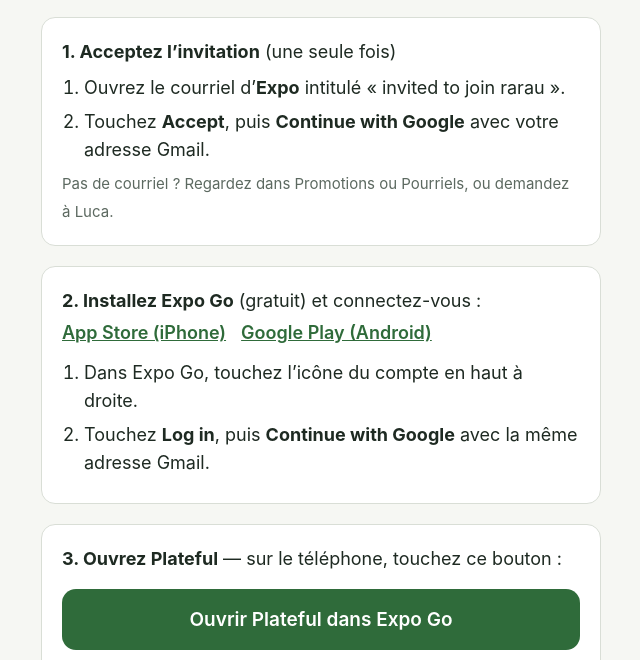
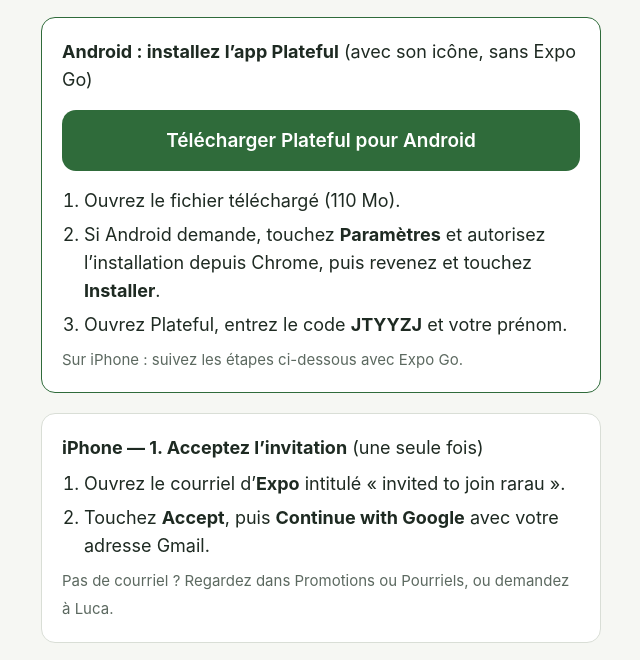
Before and after one commit to lucardeve/plateful-site, a plain HTML site: page index.html in a window 1280 px wide. Shown: the part 138-798 px from the top of the page, without its empty margins (319-959 px from the left). Drawn offline with Linux system fonts and the light colour scheme.

Commit message:
Android APK download

```diff
--- a/index.html
+++ b/index.html
@@ -23,8 +23,19 @@
   <h1>Plateful</h1>
   <p class="sub">Les recettes de la famille, notées par toute la famille.</p>
 
+  <div class="card" style="border-color:#2F6B3A">
+    <strong>Android : installez l’app Plateful</strong> (avec son icône, sans Expo Go)
+    <a class="btn" href="https://expo.dev/artifacts/eas/x1PMawvu9JzYpF9HgOshmMCtyq4JJAP-JMKbpf7kMpc.apk">Télécharger Plateful pour Android</a>
+    <ol>
+      <li>Ouvrez le fichier téléchargé (110 Mo).</li>
+      <li>Si Android demande, touchez <b>Paramètres</b> et autorisez l’installation depuis Chrome, puis revenez et touchez <b>Installer</b>.</li>
+      <li>Ouvrez Plateful, entrez le code <b>JTYYZJ</b> et votre prénom.</li>
+    </ol>
+    <small>Sur iPhone : suivez les étapes ci-dessous avec Expo Go.</small>
+  </div>
+
   <div class="card">
-    <strong>1. Acceptez l’invitation</strong> (une seule fois)
+    <strong>iPhone — 1. Acceptez l’invitation</strong> (une seule fois)
     <ol>
       <li>Ouvrez le courriel d’<b>Expo</b> intitulé « invited to join rarau ».</li>
       <li>Touchez <b>Accept</b>, puis <b>Continue with Google</b> avec votre adresse Gmail.</li>
```
